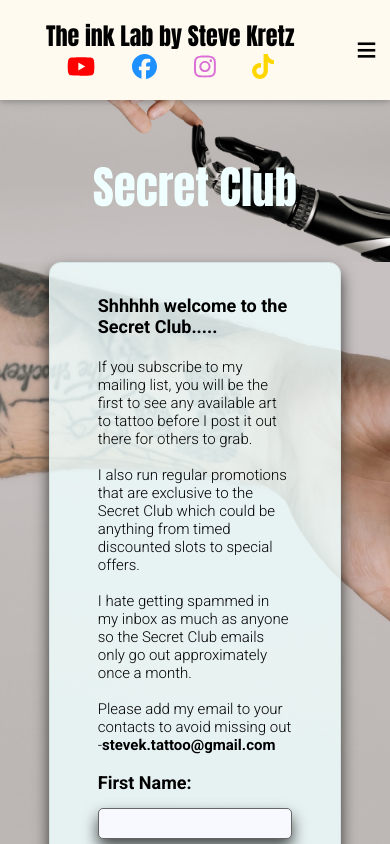
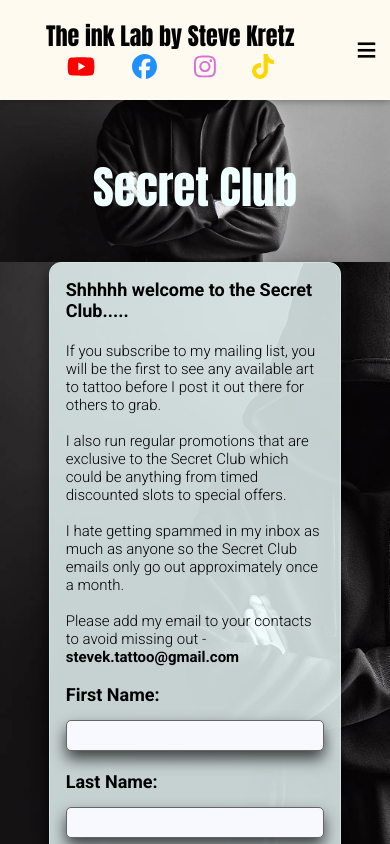
Before and after one commit to rooky1979/inklab, a Next.js app: page /mailing in a window 390 px wide. Shown: the top 844 px of the page. Built offline with nearby package versions, Linux system fonts and the light colour scheme.

Commit message:
Styling and finishing the contact/mailing page

```diff
--- a/components/Navbar.js
+++ b/components/Navbar.js
@@ -16,7 +16,7 @@ const MobileMenu = () => {
       <a href="/portfolio">Portfolio</a>
       <a href="/available">Available Art</a>
       <a href="/blog">Blog</a>
-      <a href="/contact">Contact/Booking</a>
+      <a href="/contactbooking">Contact/Booking</a>
       <a href="/mailing">Secret Club</a>
       <a href="/aftercare">Aftercare</a>
       <a href="/faqs">FAQs</a>
--- a/pages/contactbooking.js
+++ b/pages/contactbooking.js
@@ -7,10 +7,9 @@ const contactbooking = () => {
   return (
     <>
       <Navbar />
-      <Header title="Secret Club" backgroundImage={"/mailing.jpg"}/>
+      <Header title="Contact/Booking" backgroundImage={"/mailing.jpg"}/>
       <ContactForm backgroundImage={"/mailing.jpg"}/>
     </>
   )
 }
-
 export default contactbooking
--- a/pages/mailing.js
+++ b/pages/mailing.js
@@ -7,8 +7,8 @@ const mailing = () => {
   return (
     <>
       <Navbar />
-      <Header title="Secret Club" backgroundImage={"/mailing.jpg"}/>
-      <SubscribeForm backgroundImage={"/mailing.jpg"}/>
+      <Header title="Secret Club" backgroundImage={"/secret.jpg"}/>
+      <SubscribeForm backgroundImage={"/secret.jpg"}/>
     </>
   )
 }
--- a/styles/Contact.module.css
+++ b/styles/Contact.module.css
@@ -21,7 +21,7 @@
   }
   .bodycontainer {
     display: flex;
-    width: 63%;
+    width: 70%;
     justify-content: center;
     align-items: center;
     padding: 2rem 3rem 2rem 3rem;
@@ -33,3 +33,82 @@
     box-shadow: 0px 8px 15px rgba(0, 0, 0, 0.7);
     color: black;
   }
+  .label {
+    display: block;
+    font-family: "Roboto";
+    font-weight: 600;
+    font-size: large;
+    width: 100%;
+    padding-bottom: 15px;
+  }
+  .input {
+    background-color: ghostwhite;
+    width: 70%;
+    color: black;
+    font-family: "Roboto";
+    font-weight: 400;
+    font-size: large;
+    padding: 5px;
+    border: 1px solid rgb(101, 101, 101);
+    border-radius: 5px;
+    box-shadow: 0px 8px 15px rgba(0, 0, 0, 0.7);
+  }
+  .titletext {
+    color: black;
+    font-family: "Roboto";
+    font-weight: 600;
+    font-size: x-large;
+    width: auto;
+
+  }
+  .text {
+    color: black;
+    font-family: "Roboto";
+    font-weight: 300;
+    font-size: 20px;
+    width: auto;
+  }
+  .textarea {
+    background-color: ghostwhite;
+    width: 70%;
+    color: black;
+    font-family: "Roboto";
+    font-weight: 400;
+    font-size: large;
+    padding: 5px;
+    border: 1px solid rgb(101, 101, 101);
+    border-radius: 5px;
+    box-shadow: 0px 8px 15px rgba(0, 0, 0, 0.7);
+  }
+  @media (min-width: 275px) and (max-width: 913px) {
+    .bodycontainer {
+      width: 75%;
+      padding: 2rem 2rem 2rem 2rem;
+    }
+    .input {
+      width: 100%;
+    }
+    .textarea {
+      width: 100%;
+    }
+  }
+  @media (min-width: 275px) and (max-width: 541px) {
+    .bodycontainer {
+      padding: 1rem 1rem 1rem 1rem;
+      width: 75%;
+    }
+    .input {
+      width: 100%;
+      font-size: medium;
+    }
+    .textarea {
+      width: 100%;
+      font-size: medium;
+    }
+    .titletext {
+      font-size:large;
+    }
+    .text {
+      font-size: 15px;
+    }
+  }
--- a/styles/Mailing.module.css
+++ b/styles/Mailing.module.css
@@ -80,6 +80,7 @@
 @media (min-width: 275px) and (max-width: 541px) {
   .bodycontainer {
     width: 75%;
+    padding: 1rem 1rem 1rem 1rem;
   }
   .input {
     width: 100%;
```
Also changed, not shown: components/ContactForm.js (+70 -21 lines), public/secret.jpg (added).
